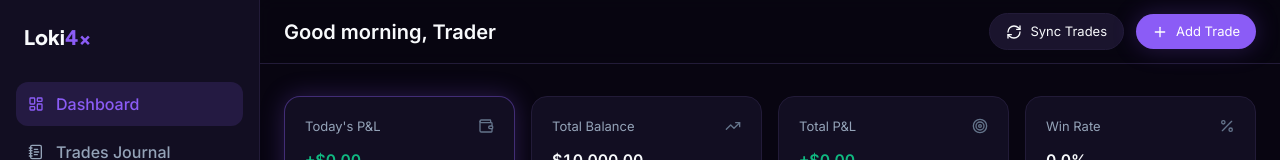
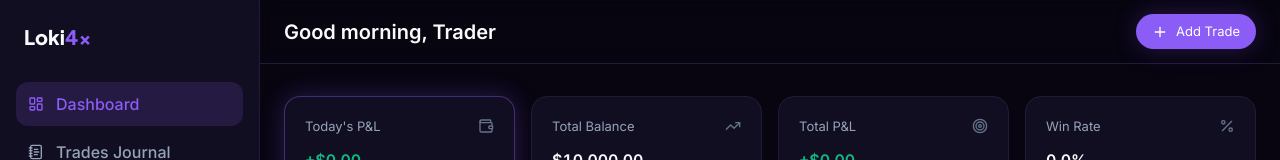
Before and after one commit to Loki4x/Loki4x-web-trading, a Next.js app: page /dashboard in a window 1280 px wide. Shown: the top 160 px of the page. Built offline with nearby package versions, Linux system fonts and the light colour scheme; no server answers; the database is empty.

Commit message:
Update Topbar.tsx

```diff
--- a/components/dashboard/Topbar.tsx
+++ b/components/dashboard/Topbar.tsx
@@ -1,5 +1,5 @@
 import Link from "next/link";
-import { RefreshCw, Plus } from "lucide-react";
+import { Plus } from "lucide-react";
 
 export function Topbar({ userName }: { userName: string }) {
   const hour = new Date().getHours();
@@ -13,10 +13,6 @@ export function Topbar({ userName }: { userName: string }) {
         </h1>
       </div>
       <div className="flex items-center gap-3">
-        <button className="btn-secondary !px-4 !py-2 text-body-sm">
-          <RefreshCw className="h-4 w-4" />
-          Sync Trades
-        </button>
         <Link href="/trades?add=1" className="btn-primary !px-4 !py-2 text-body-sm">
           <Plus className="h-4 w-4" />
           Add Trade
```
